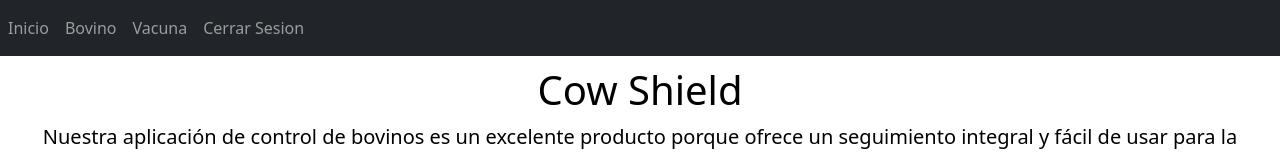
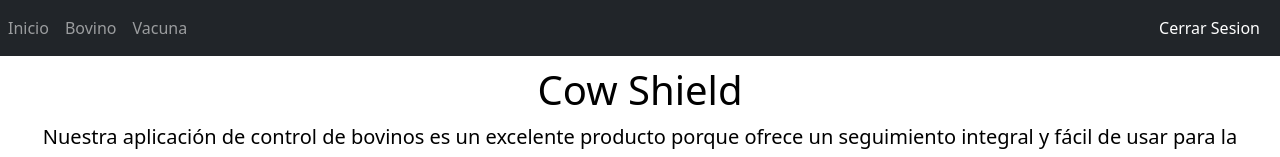
Before and after one commit to Sebastian01973/microservices-IS2, a Vue app in the folder frontend/: page /user/home in a window 1280 px wide. Shown: the top 157 px of the page. Built offline with nearby package versions, Linux system fonts and the light colour scheme.

Commit message:
Move button close session

```diff
--- a/frontend/src/components/Home.vue
+++ b/frontend/src/components/Home.vue
@@ -51,7 +51,6 @@ import NavBar from "@/components/NavBar.vue";
     </div>
   </section>
   <div>
-    <br><br>
     <hr>
   </div>
   <!-- End About Section -->
--- a/frontend/src/components/NavBar.vue
+++ b/frontend/src/components/NavBar.vue
@@ -7,7 +7,7 @@
       </button>
 
       <div class="collapse navbar-collapse" id="navbarNav">
-        <ul class="navbar-nav">
+        <ul class="navbar-nav me-auto mb-2 mb-lg-0">
           <li class="nav-item active">
             <a v-on:click="home" class="nav-link" href="#">Inicio</a>
           </li>
@@ -17,10 +17,12 @@
           <li class="nav-item">
             <a v-on:click="vaccine" class="nav-link" href="#">Vacuna</a>
           </li>
-          <li v-on:click="logOut" class="nav-item">
-            <a class="nav-link" href="#">Cerrar Sesion</a>
-          </li>
         </ul>
+        <form class="d-flex">
+<!--          <li v-on:click="logOut" class="nav-item">-->
+            <a class="nav-link a-nav-class" href="#">Cerrar Sesion</a>
+<!--          </li>/-->
+        </form>
       </div>
     </nav>
   </div>
@@ -50,5 +52,8 @@ export default {
 </script>
 
 <style scoped>
-
+.a-nav-class{
+  color: #fff;
+  margin-right: 20px;
+}
 </style>
```
